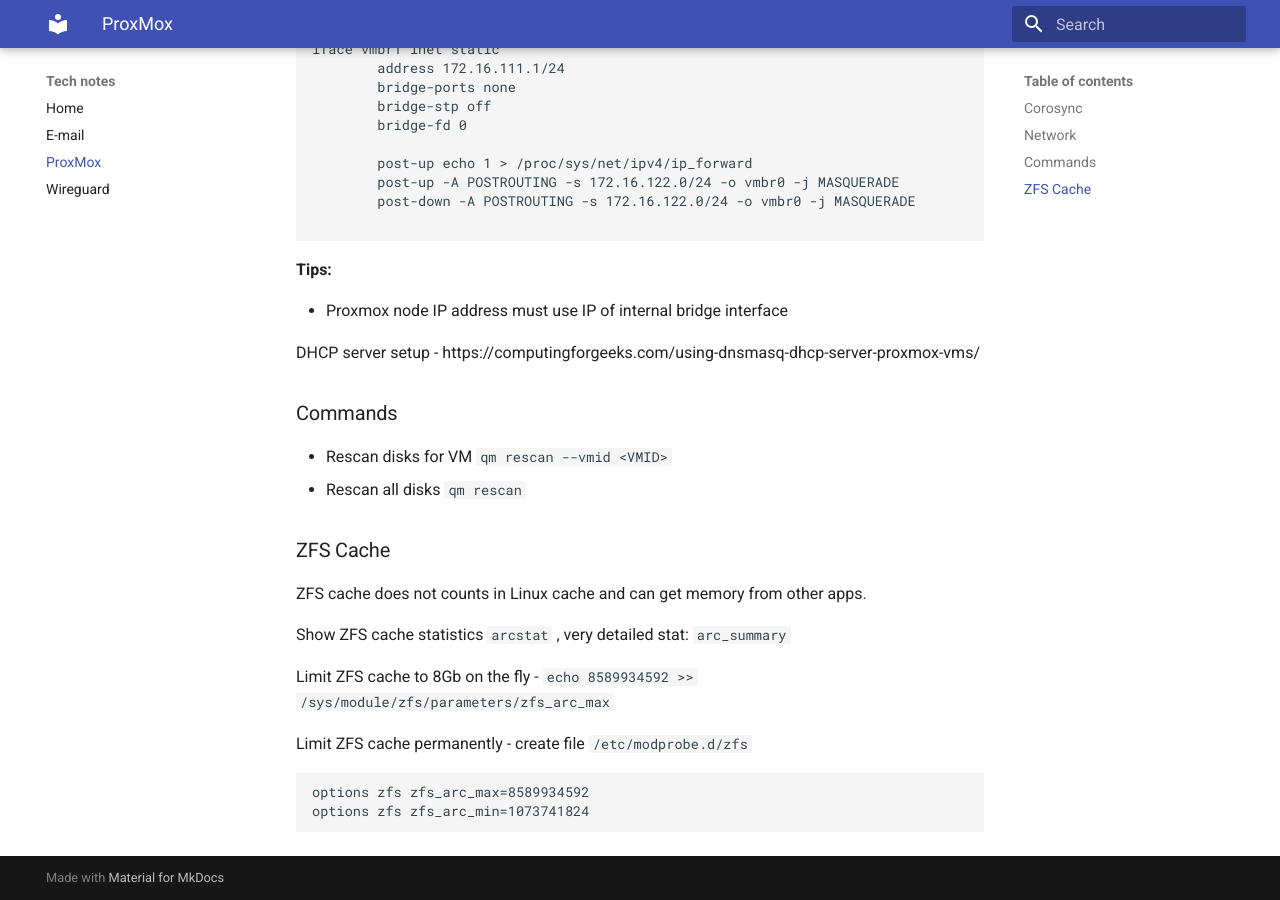
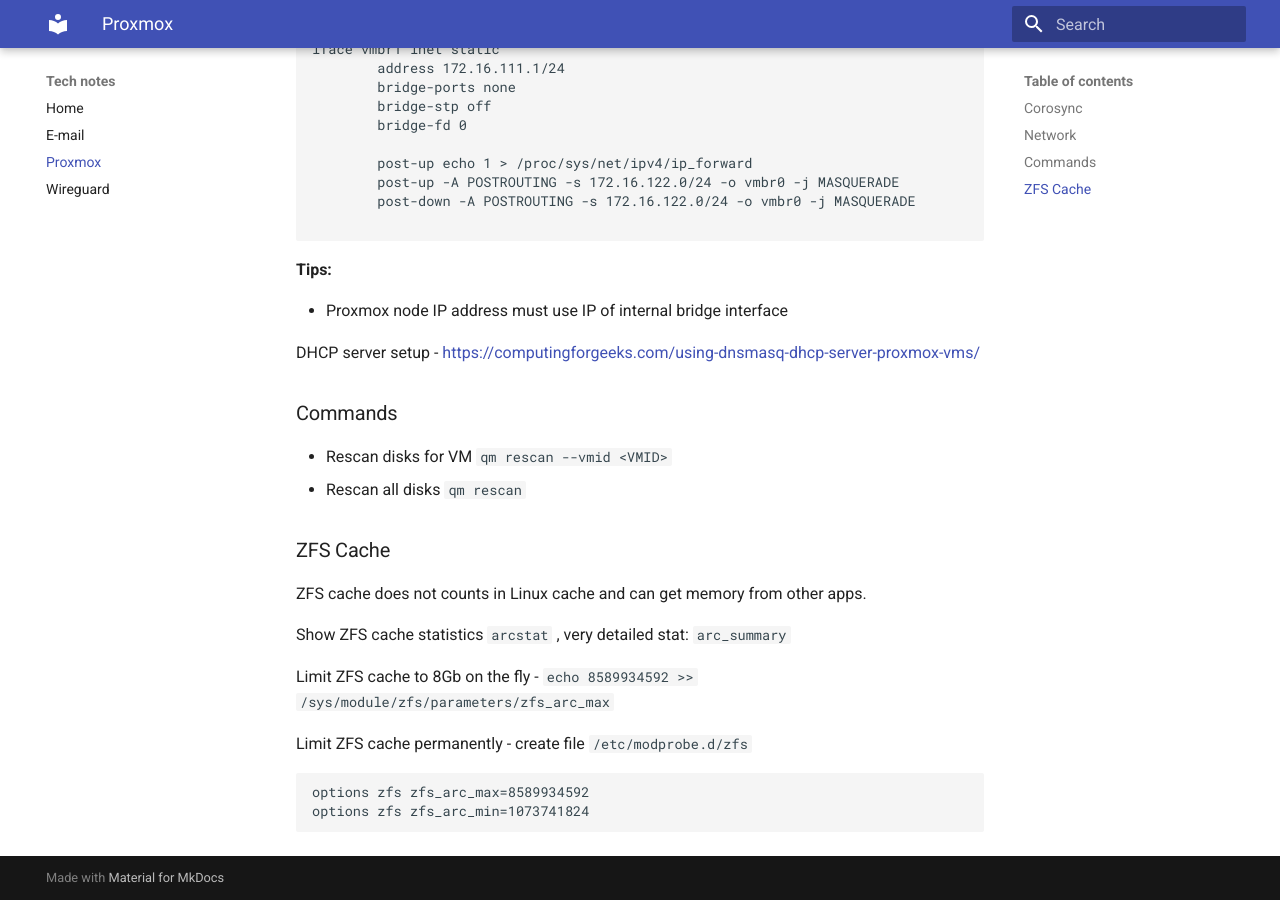
Before and after one commit to aytugan/khafizov.com, an MkDocs documentation site: the page built from docs/proxmox.md, in a window 1280 px wide and 900 px high, scrolled down 691 px. Built offline with MkDocs 1.6.1 and Material for MkDocs 9.7.7, drawn with Linux system fonts in a browser that asks for light colours.

```diff
--- a/docs/proxmox.md
+++ b/docs/proxmox.md
@@ -43,7 +43,7 @@ iface vmbr1 inet static
 
 - Proxmox node IP address must use IP of internal bridge interface
 
-DHCP server setup - https://computingforgeeks.com/using-dnsmasq-dhcp-server-proxmox-vms/
+DHCP server setup - <https://computingforgeeks.com/using-dnsmasq-dhcp-server-proxmox-vms/>
 
 ### Commands
 
--- a/mkdocs.yml
+++ b/mkdocs.yml
@@ -8,5 +8,5 @@ theme:
 nav:
   - Home: index.md
   - E-mail: email.md
-  - ProxMox: proxmox.md
+  - Proxmox: proxmox.md
   - Wireguard: wireguard.md
```
